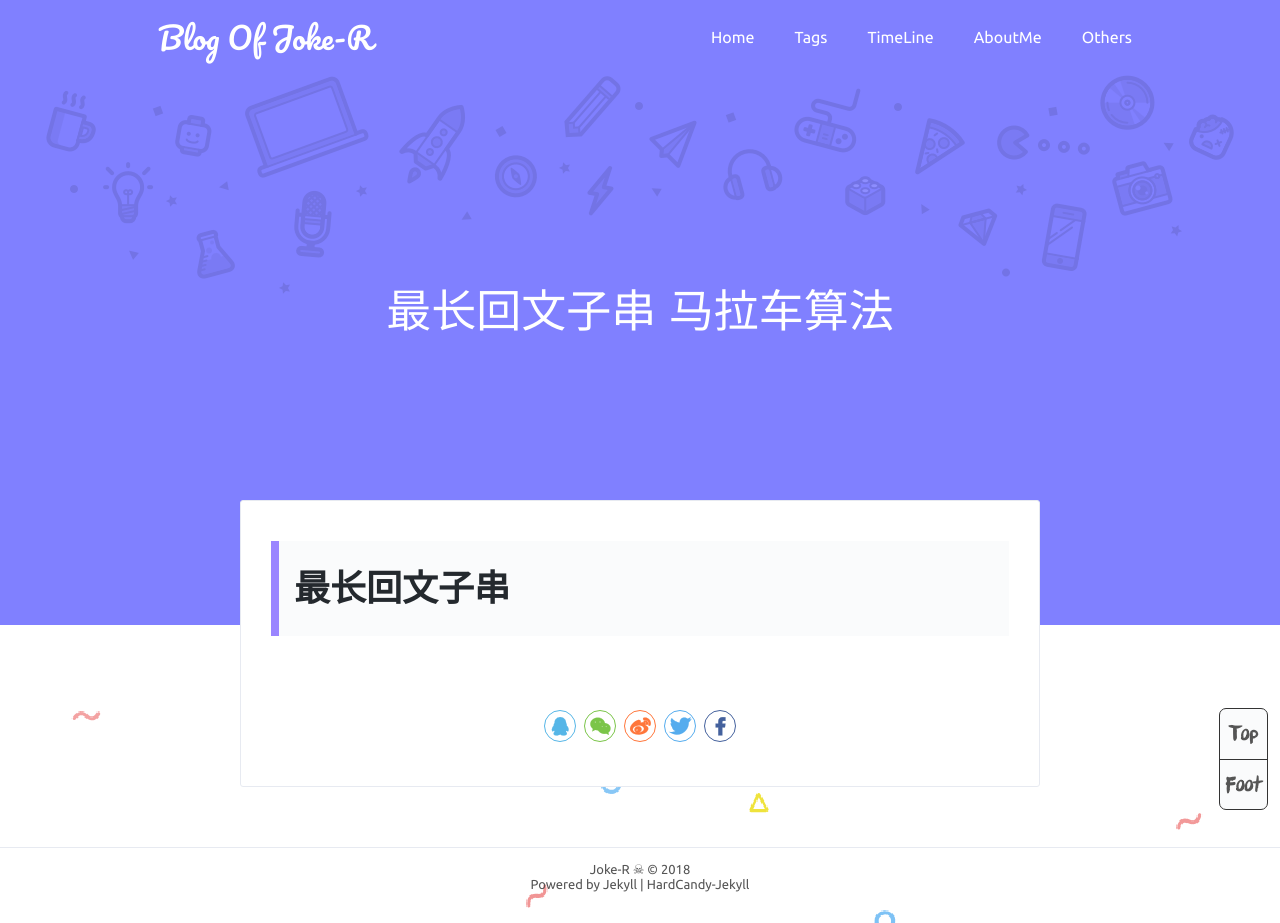
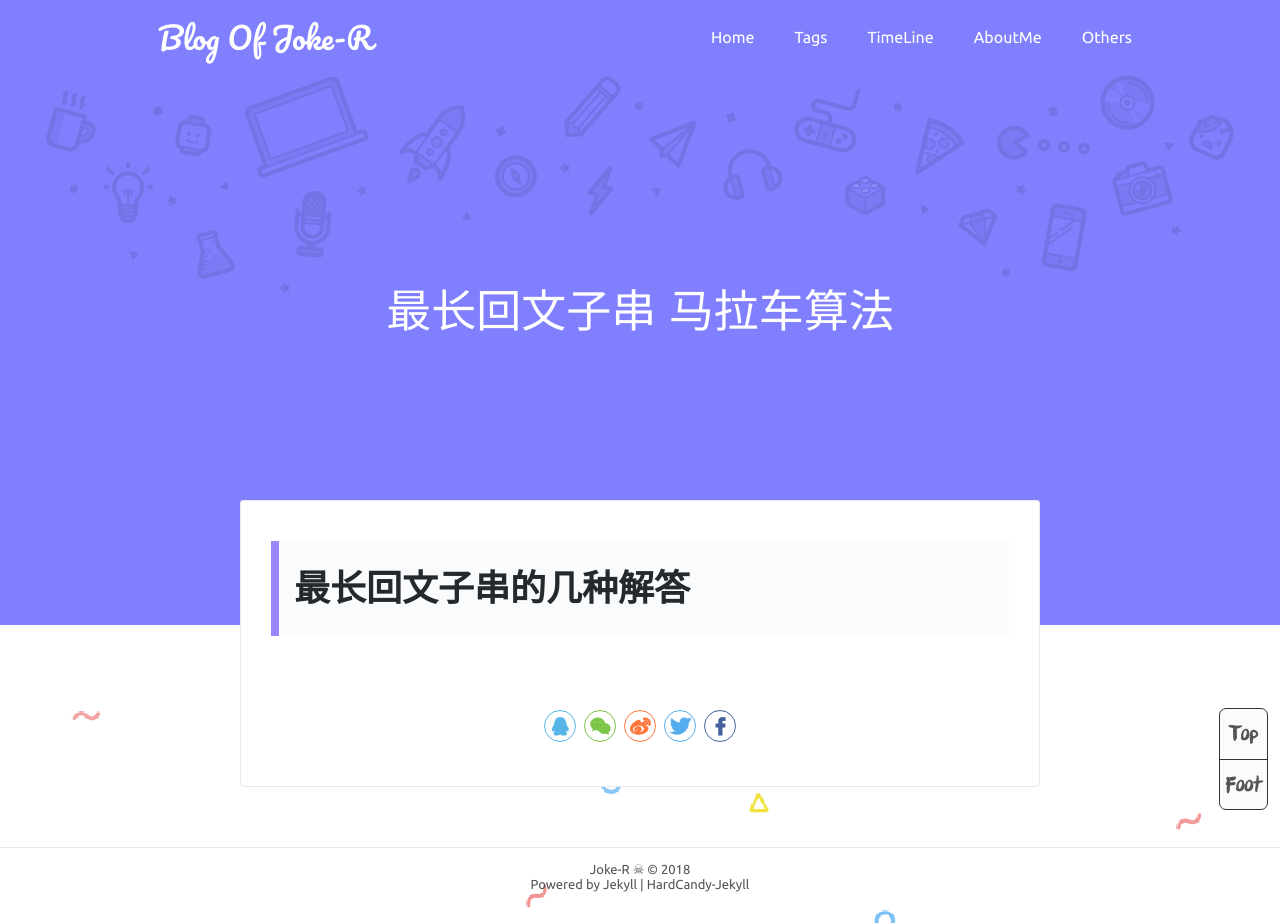
Before and after one commit to YeZ-Liu/YeZ-Liu.github.io, a Jekyll site: the page built from _posts/2018-10-01-manacher.md, in a window 1280 px wide. Built offline with Jekyll 4.4.1, drawn with Linux system fonts in a browser that asks for light colours; comment, search, counter and statistics services are not loaded.

Commit message:
manacher

```diff
--- a/_posts/2018-10-01-manacher.md
+++ b/_posts/2018-10-01-manacher.md
@@ -4,8 +4,8 @@ title: '最长回文子串 马拉车算法'
 date: 2018-10-01
 author: Joke-R
 color: rgb(128,128,255)
-cover: 'https://gitee.com/LWJ9527/BlogImg/blob/master/manacher.jpeg'
+cover: 'https://ss1.bdstatic.com/70cFvXSh_Q1YnxGkpoWK1HF6hhy/it/u=3869313459,3845248706&fm=26&gp=0.jpg'
 tags: DSAA
 ---
 
-# 最长回文子串
+# 最长回文子串的几种解答
```
